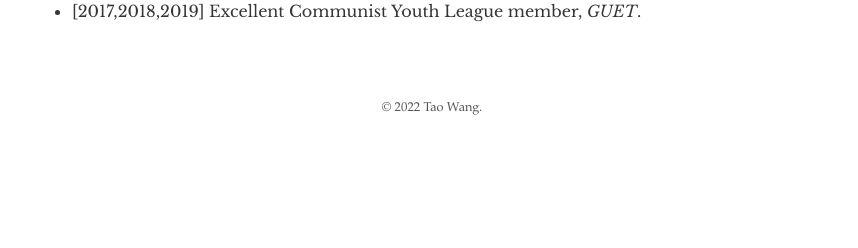
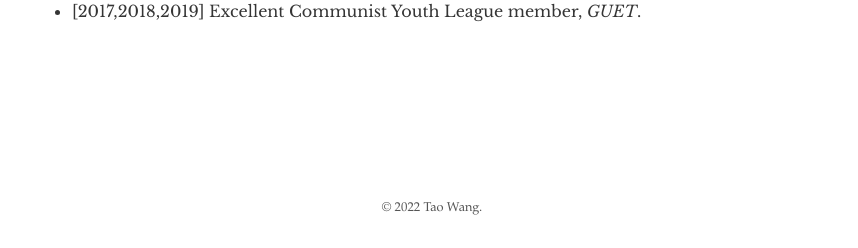
Before and after one commit to taovv/taovv.github.io, a Jekyll site: the page built from index.md, in a window 1280 px wide. Shown: the part 2792-3040 px from the top of the page, without its empty margins (208-1066 px from the left). Built offline with Jekyll 4.4.1, drawn with Linux system fonts in a browser that asks for light colours; a script that is not in the unit is left out; before the commit the page ends 2943 px from its top, so only the background shows below that.

Commit message:
Update base.html

```diff
--- a/_layouts/base.html
+++ b/_layouts/base.html
@@ -22,8 +22,7 @@
     </main>
 
 <!--     <script type="text/javascript" src="//rf.revolvermaps.com/0/0/6.js?i=5nokyptpvta&amp;m=0&amp;c=00fff6&amp;cr1=ff0000&amp;f=arial&amp;l=1" async="async"></script> -->
-
-    <script type="text/javascript" id="clstr_globe" src="//clustrmaps.com/globe.js?d=MgR8JGVQ0O8ueLi6HKWkm9dPP6l3gvdzvK-zSHNaq5M"></script>
+    <div style="height: 100px; width:100px"><script type="text/javascript" id="clstr_globe" src="//clustrmaps.com/globe.js?d=MgR8JGVQ0O8ueLi6HKWkm9dPP6l3gvdzvK-zSHNaq5M"></script></div>
 
     <footer>
       <span>
@@ -32,10 +31,5 @@
       </span>
     </footer>
   </body>
-  <style type="text/css">
-    #clstr_globe{
-      width: 100px;
-      height:100px;
-    }
-  </style>
+
 </html>
```
